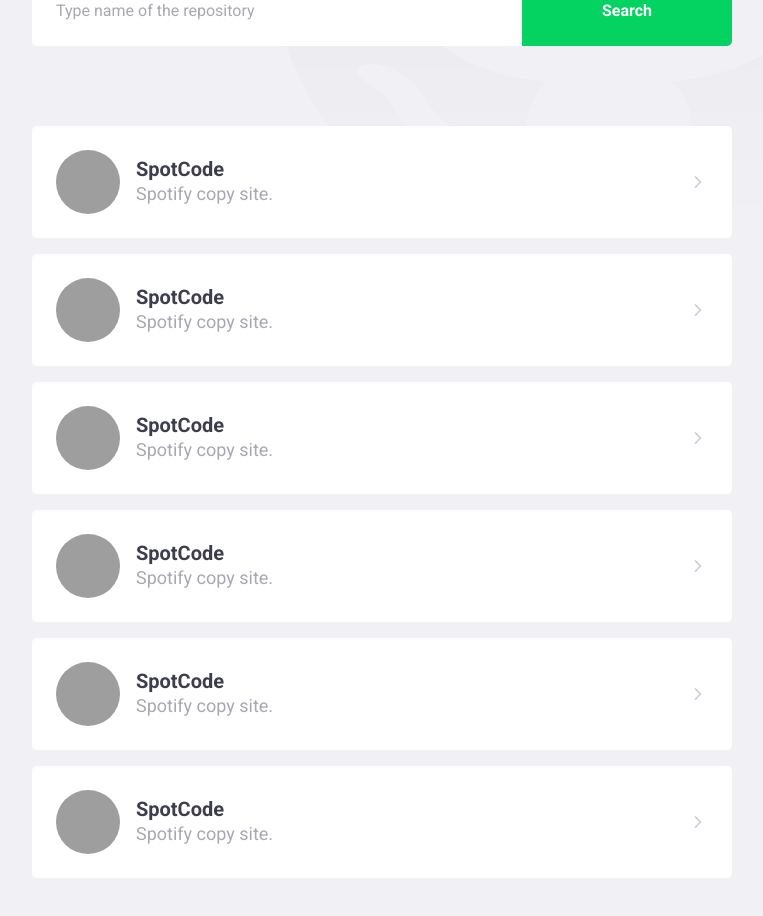
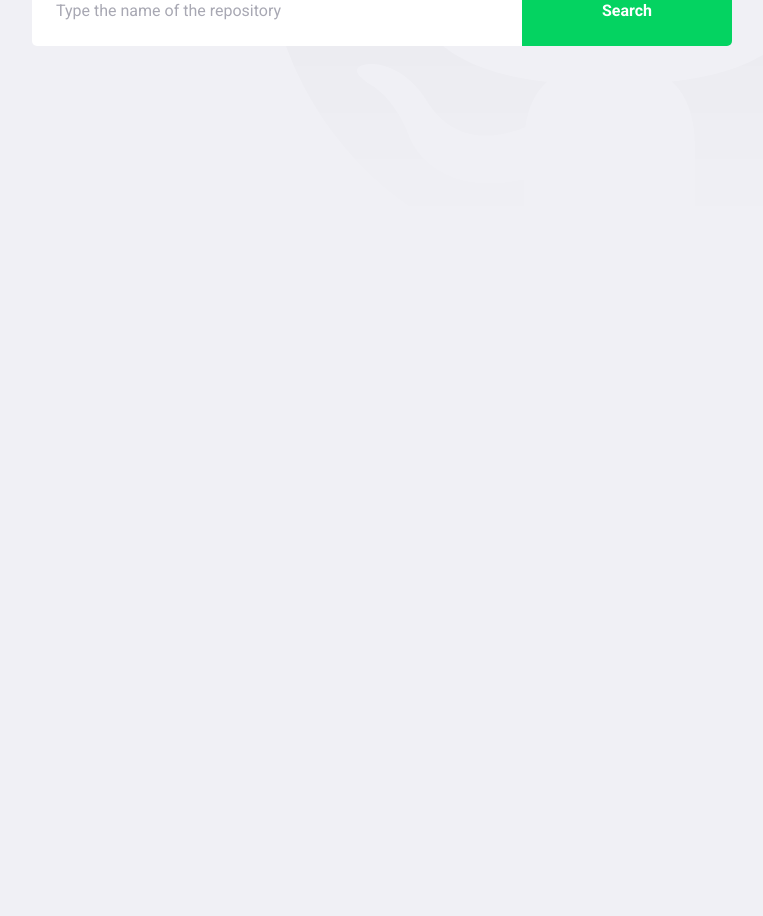
Before and after one commit to rickutino/Github-Explorer, a React (Create React App) app: page / in a window 1280 px wide. Shown: the part 380-1296 px from the top of the page, without its empty margins (148-911 px from the left). After the commit the page ends 800 px from the top, so only its background shows below. Built offline with nearby package versions, Linux system fonts and the light colour scheme; grey boxes are pictures that could not be loaded.

Commit message:
Apiからデータの取得からMapでの表示

```diff
--- a/src/pages/Dashboard/index.tsx
+++ b/src/pages/Dashboard/index.tsx
@@ -1,87 +1,64 @@
-import React from 'react';
+import React, { useState, FormEvent } from 'react';
 import { FiChevronRight } from 'react-icons/fi';
+import api from '../../services/api';
 
 import logoImg from '../../assets/logo.png';
 import { Title, Form, Repositories } from './styles';
 
+interface Repository {
+  full_name: string;
+  description: string;
+  owner: {
+    login: string;
+    avatar_url: string;
+  };
+}
+
 const Dashboard: React.FC = () => {
+  const [newRepository, setNewRepository] = useState('');
+  const [repositories, setRepositories] = useState<Repository[]>([]);
+
+  async function handleAddRepository(
+    event: FormEvent<HTMLFormElement>,
+  ): Promise<void> {
+    event.preventDefault();
+
+    const response = await api.get<Repository>(`repos/${newRepository}`);
+
+    const repository = response.data;
+
+    setRepositories([...repositories, repository]);
+    setNewRepository('');
+  }
+
   return (
     <>
       <img src={logoImg} alt="Github Explorer" />
       <Title>Explore repositories on Github</Title>
 
-      <Form>
-        <input placeholder="Type name of the repository" />
+      <Form onSubmit={handleAddRepository}>
+        <input
+          value={newRepository}
+          onChange={e => setNewRepository(e.target.value)}
+          placeholder="Type the name of the repository"
+        />
         <button type="submit">Search</button>
       </Form>
 
       <Repositories>
-        <a href="test">
+        {repositories.map(repository => (
+          <a key={repository.full_name} href="test">
             <img
-            src="https://pbs.twimg.com/profile_images/1300177327221927936/ksGbaONc_400x400.jpg"
-            alt="Ricardo Utino"
+              src={repository.owner.avatar_url}
+              alt={repository.owner.login}
             />
             <div>
-            <strong>SpotCode</strong>
-            <p>Spotify copy site.</p>
+              <strong>{repository.full_name}</strong>
+              <p>{repository.description}</p>
             </div>
             <FiChevronRight size={20} />
           </a>
-        <a href="test">
-          <img
-            src="https://pbs.twimg.com/profile_images/1300177327221927936/ksGbaONc_400x400.jpg"
-            alt="Ricardo Utino"
-          />
-          <div>
-            <strong>SpotCode</strong>
-            <p>Spotify copy site.</p>
-          </div>
-          <FiChevronRight size={20} />
-        </a>
-        <a href="test">
-          <img
-            src="https://pbs.twimg.com/profile_images/1300177327221927936/ksGbaONc_400x400.jpg"
-            alt="Ricardo Utino"
-          />
-          <div>
-            <strong>SpotCode</strong>
-            <p>Spotify copy site.</p>
-          </div>
-          <FiChevronRight size={20} />
-        </a>
-        <a href="test">
-          <img
-            src="https://pbs.twimg.com/profile_images/1300177327221927936/ksGbaONc_400x400.jpg"
-            alt="Ricardo Utino"
-          />
-          <div>
-            <strong>SpotCode</strong>
-            <p>Spotify copy site.</p>
-          </div>
-          <FiChevronRight size={20} />
-        </a>
-        <a href="test">
-          <img
-            src="https://pbs.twimg.com/profile_images/1300177327221927936/ksGbaONc_400x400.jpg"
-            alt="Ricardo Utino"
-          />
-          <div>
-            <strong>SpotCode</strong>
-            <p>Spotify copy site.</p>
-          </div>
-          <FiChevronRight size={20} />
-        </a>
-        <a href="test">
-          <img
-            src="https://pbs.twimg.com/profile_images/1300177327221927936/ksGbaONc_400x400.jpg"
-            alt="Ricardo Utino"
-          />
-          <div>
-            <strong>SpotCode</strong>
-            <p>Spotify copy site.</p>
-          </div>
-          <FiChevronRight size={20} />
-        </a>
+        ))}
       </Repositories>
     </>
   );
```
Lines whose indentation alone changed are shown as unchanged.
